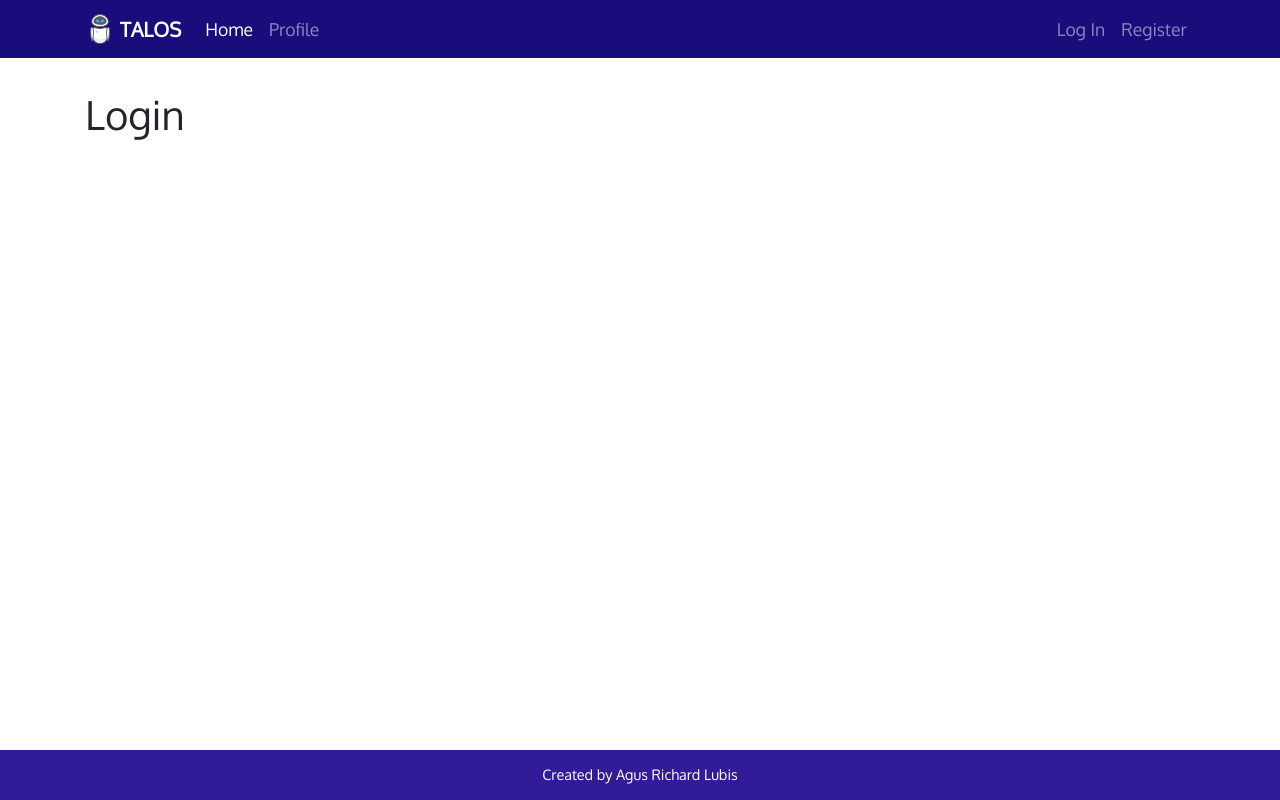
After one commit to agusrichard/scala-workbook, a Flask app: template app/templates/auth/login.html in a window 1280 px wide. The commit adds this page. Run offline with Flask 2, Linux system fonts and the light colour scheme; the template is opened without the code that fills it, so the values that code supplies are empty; some libraries are stand-ins or nearby versions.

Commit message:
Add auth  blueprint and edit footer style

```diff
--- a/app/__init__.py
+++ b/app/__init__.py
@@ -21,4 +21,7 @@ def create_app(config_name):
 	from .main import main as main_blueprint
 	app.register_blueprint(main_blueprint)
 
+	from .auth import auth as auth_blueprint
+	app.register_blueprint(auth_blueprint, url_prefix='/auth')
+
 	return app
--- /dev/null
+++ b/app/auth/__init__.py
@@ -0,0 +1,5 @@
+from flask import Blueprint
+
+auth = Blueprint('auth', __name__)
+
+from . import views
--- a/app/static/style.css
+++ b/app/static/style.css
@@ -44,3 +44,16 @@ footer#footer {
 	height: 50px;
 	background: rgb(50, 27, 150);
 }
+
+footer div.container {
+	position: relative;
+	top: 50%;
+	transform: translateY(-50%);
+	margin: auto;
+}
+
+footer div.container p {
+	color: #fff;
+	font-size: 0.9rem;
+	text-align: center;
+}
--- /dev/null
+++ b/app/templates/auth/login.html
@@ -0,0 +1,7 @@
+{% extends "base.html" %}
+
+{% block content %}
+  <div class="page-header">
+  	<h1>Login</h1>
+  </div>
+{% endblock %}
--- a/app/templates/base.html
+++ b/app/templates/base.html
@@ -50,7 +50,7 @@
 			      </li>
 			  	</ul>
 			  	<ul class="nav navbar-nav navbar-right">
-			  		<li class="nav-item"><a class="nav-link" href="#">Log In</a></li>
+			  		<li class="nav-item"><a class="nav-link" href="{{ url_for('auth.login') }}">Log In</a></li>
         		<li class="nav-item"><a class="nav-link" href="#">Register</a></li>
 			  	</ul>
 			  </div>
@@ -76,7 +76,9 @@
 
 		{% if not index_page %}
 		<footer id="footer">
-		  <small class="text-muted" id="footerText">Created by Agus Richard Lubis</small>
+			<div class="container">
+				<p>Created by Agus Richard Lubis</p>
+			</div>
 		</footer>
 		{% endif %}
 
```
Also changed, not shown: app/auth/views.py (added, +7 -0 lines).
